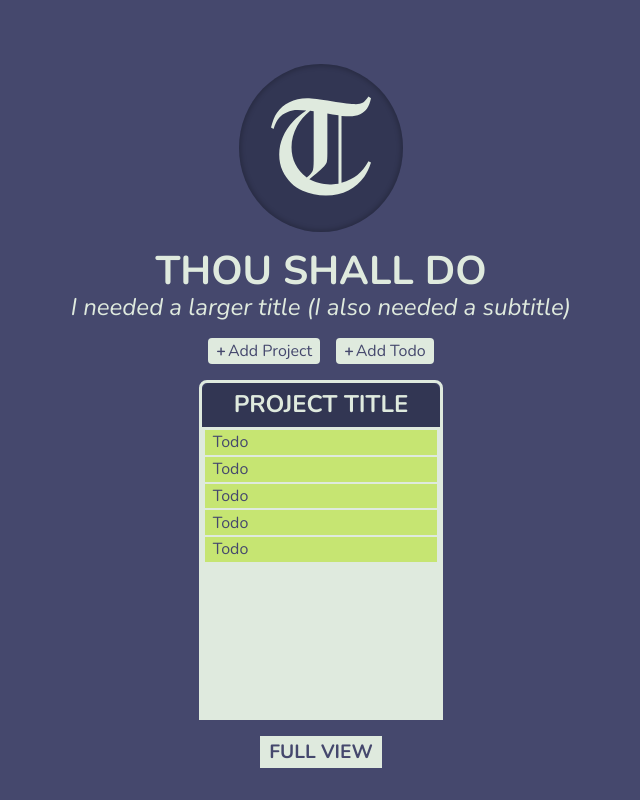
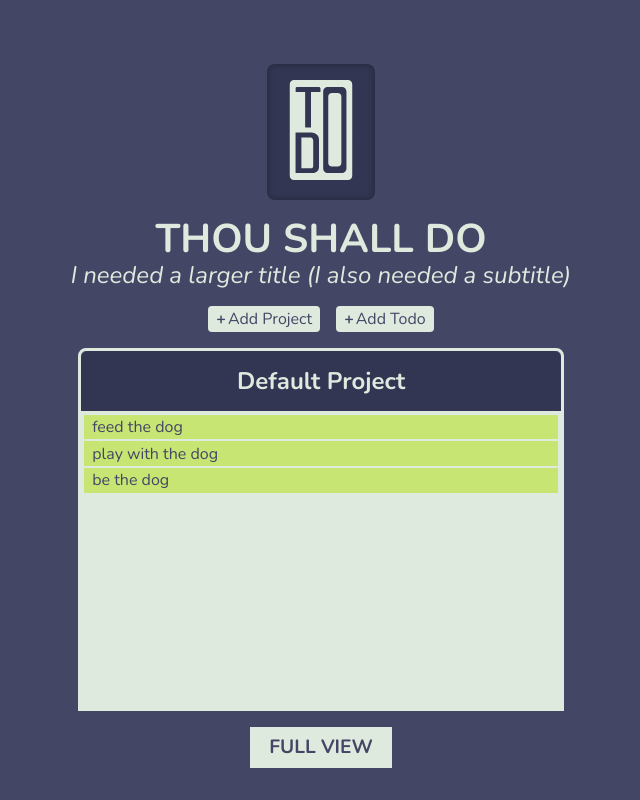
Before and after one commit to totocorvidoni/todo-vue, a Vue app: page / in a window 1280 px wide. Shown: the whole page, without its empty margins (319-959 px from the left). Built offline with nearby package versions, Linux system fonts and the light colour scheme.

Commit message:
Add new project button.

```diff
--- a/src/App.vue
+++ b/src/App.vue
@@ -43,4 +43,14 @@ body {
     filter: $little-shadow;
   }
 }
+
+.fade-enter-active,
+.fade-leave-active {
+  transition: $quick-ease;
+}
+
+.fade-enter,
+.fade-leave-to {
+  opacity: 0;
+}
 </style>
--- a/src/components/AddButton.vue
+++ b/src/components/AddButton.vue
@@ -16,7 +16,7 @@ export default {
 <style lang="scss">
 .add-button {
   display: flex;
-  padding: $button;
+  padding: $button-padding;
   background: $color5;
   color: $color1;
   border-radius: $little-radius;
--- a/src/scss/_variables.scss
+++ b/src/scss/_variables.scss
@@ -1,5 +1,5 @@
 // Colors
-$color1: rgb(69, 72, 109);
+$color1: rgb(67, 70, 101);
 $color1-dark: rgb(50, 54, 83);
 $color2: rgb(209, 90, 54);
 $color3: rgb(198, 229, 114);
@@ -11,6 +11,7 @@ $font-family: 'Nunito', Helvetica, Arial, sans-serif;
 
 // Transition
 $quick-ease: all 100ms ease;
+$regular-ease: all 300ms ease;
 
 // Transform
 
@@ -27,4 +28,4 @@ $regular-radius: 0.5em;
 
 // Padding
 
-$button: 0.25em 0.5em;
+$button-padding: 0.25em 0.5em;
--- a/src/store.js
+++ b/src/store.js
@@ -1,28 +1,50 @@
 import Vue from "vue";
 import Vuex from "vuex";
 import uuid from "uuid/v4";
-import { pull } from "lodash";
+import { pull, pick, isEmpty } from "lodash";
 
 Vue.use(Vuex);
 
 export default new Vuex.Store({
   state: {
-    projects: {},
-    todos: {},
-    activeProject: null,
-    activeTodo: null
+    projects: {
+      0: {
+        id: 0,
+        name: "Default Project",
+        todos: [0, 1, 3]
+      }
+    },
+    todos: {
+      0: {
+        name: "feed the dog"
+      },
+      1: {
+        name: "play with the dog"
+      },
+      2: {
+        name: "eat with the dog"
+      },
+      3: {
+        name: "be the dog"
+      }
+    },
+    activeProject: {
+      id: 0,
+      name: "Default Project",
+      todos: [0, 1, 3]
+    },
+    activeTodo: null,
+    mostRecentProject: null
   },
   mutations: {
-    addProject(state, payload) {
-      payload.data["id"] = uuid();
-      state.projects[payload.id] = {
+    addProject(state, project) {
+      state.projects = {
         ...state.projects,
-        [payload.id]: payload.data
+        [project.id]: project.data
       };
     },
-    addTodo(state, payload) {
-      payload.data["id"] = uuid();
-      state.todos[payload.id] = { ...state.todos, [payload.id]: payload.data };
+    addTodo(state, todo) {
+      state.todos = { ...state.todos, [todo.id]: todo.data };
     },
     addTodoToProject(state, payload) {
       state.projects[payload.projectId].todos.push(payload.todoId);
@@ -35,6 +57,12 @@ export default new Vuex.Store({
     },
     removeTodoFromProject(state, payload) {
       pull(state.projects[payload.projectId].todos, payload.todoId);
+    },
+    setActiveProject(state, id) {
+      state.activeProject = state.projects[id];
+    },
+    setActiveTodo(state, id) {
+      state.activeTodo = state.todos[id];
     },
     renameProject(state, payload) {
       state.projects[payload.projectId].name = payload.name;
@@ -66,7 +94,32 @@ export default new Vuex.Store({
     toggleTodo(state, payload) {
       state.todos[payload.todoId].completed = !state.todos[payload.todoId]
         .completed;
+    },
+    setMostRecentProject(state, id) {
+      state.mostRecentProject = id;
     }
   },
-  actions: {}
+  actions: {
+    addProject({ commit }, payload) {
+      const id = uuid();
+      const project = {
+        id: id,
+        data: {
+          id: id,
+          name: payload.name || "Unnamed Project",
+          todos: payload.todos || []
+        }
+      };
+      commit("addProject", project);
+      commit("setMostRecentProject", project.id);
+    }
+  },
+  getters: {
+    activeTodos(state) {
+      return pick(state.todos, state.activeProject.todos);
+    },
+    noActiveTodos(state) {
+      return isEmpty(state.activeProject.todos);
+    }
+  }
 });
--- a/src/views/Quick.vue
+++ b/src/views/Quick.vue
@@ -1,7 +1,7 @@
 <template>
   <div id="quick-view">
     <div class="logo">
-      <img src="@/assets/logo.svg" alt="A Gothic letter T">
+      <img src="@/assets/logo-todo.svg" alt="A Gothic letter T">
     </div>
     <h1 class="title">THOU SHALL DO</h1>
     <p class="subtitle">I needed a larger title (I also needed a subtitle)</p>
@@ -11,15 +11,34 @@
     </div>
     <main id="project">
       <div class="title-wrapper">
-        <h2>Project title</h2>
+        <transition name="fade" mode="out-in">
+          <form
+            name="new-project"
+            class="new-project"
+            v-if="addingProject"
+            @submit.prevent="submitProject"
+          >
+            <input
+              type="text"
+              v-model="newProject"
+              maxlength="30"
+              minlength="1"
+              placeholder="New Proyect"
+              ref="newProject"
+              @keyup.enter="submitProject"
+            >
+            <input type="submit" name="submitName" value="Create" class="button">
+          </form>
+          <h2 v-else>{{ activeProject.name }}</h2>
+        </transition>
       </div>
       <div class="todos">
-        <ul>
-          <li>Todo</li>
-          <li>Todo</li>
-          <li>Todo</li>
-          <li>Todo</li>
-          <li>Todo</li>
+        <div class="no-todos" v-if="noActiveTodos">
+          <img src="@/assets/faded-checkmark.svg" alt>
+          <p>There is nothing left To Do.</p>
+        </div>
+        <ul v-else>
+          <li v-for="todo in activeTodos" :key="todo.id">{{ todo.name }}</li>
         </ul>
       </div>
     </main>
@@ -28,6 +47,7 @@
 </template>
 
 <script>
+import { mapGetters } from "vuex";
 import AddButton from "@/components/AddButton.vue";
 
 export default {
@@ -35,13 +55,43 @@ export default {
   components: {
     AddButton
   },
+  data() {
+    return {
+      addingProject: false,
+      newProject: ""
+    };
+  },
+
   methods: {
     onAddProjectClick() {
-      console.log("a click has happend on project");
+      this.addingProject = true;
+      this.$nextTick(function() {
+        setTimeout(() => {
+          this.$refs.newProject.focus();
+        }, 700);
+      });
     },
 
     onAddTodoClick() {
       console.log("a click has happend on todo");
+    },
+
+    async submitProject() {
+      await this.$store.dispatch("addProject", {
+        name: this.newProject
+      });
+      this.$store.commit(
+        "setActiveProject",
+        this.$store.state.mostRecentProject
+      );
+      this.addingProject = false;
+    }
+  },
+
+  computed: {
+    ...mapGetters(["activeTodos", "noActiveTodos"]),
+    activeProject() {
+      return this.$store.state.activeProject;
     }
   }
 };
@@ -52,15 +102,15 @@ export default {
   display: grid;
   grid-gap: 1rem;
   justify-items: center;
-  grid-template-rows: auto auto auto auto 1fr auto;
+  grid-template-rows: auto auto auto auto minmax(240px, 1fr) auto;
   color: $color5;
   padding: 4rem 0 2rem;
   height: 100%;
 
   .logo {
     background: $color1-dark;
-    border-radius: 50%;
-    padding: 2rem;
+    border-radius: $regular-radius;
+    padding: 1rem 0.25rem;
     box-shadow: inset 0px 0px 5px 2px rgba(0, 0, 0, 0.2);
     img {
       height: 100px;
@@ -94,13 +144,77 @@ export default {
     border: 3px solid $color5;
     border-top-left-radius: $regular-radius;
     border-top-right-radius: $regular-radius;
+    transition: $regular-ease;
+
+    * {
+      transition: $regular-ease;
+    }
 
     .title-wrapper {
+      display: grid;
+      place-content: center;
       background: $color1-dark;
       border-top-left-radius: $regular-radius;
       border-top-right-radius: $regular-radius;
       padding: 0.5em 2em;
-      text-transform: uppercase;
+      text-align: center;
+      width: 480px;
+      height: 60px;
+    }
+
+    h2 {
+      line-height: 1.5em;
+    }
+
+    .new-project {
+      display: flex;
+      justify-content: center;
+
+      input[type="text"] {
+        display: block;
+        background: none;
+        border: none;
+        border-bottom: 2px solid $color5;
+        color: $color5;
+        font-size: 1.5em;
+        font-weight: 700;
+        text-align: center;
+        padding: 0 0.2em;
+        line-height: 1.5em;
+
+        &:focus {
+          outline: none;
+        }
+      }
+
+      input[type="submit"] {
+        background: $color5;
+        padding: $button-padding;
+        color: $color1;
+        font-weight: 700;
+        border-top-left-radius: $little-radius;
+        border-top-right-radius: $little-radius;
+      }
+    }
+
+    .no-todos {
+      display: grid;
+      justify-items: center;
+      align-content: center;
+      height: 100%;
+
+      img {
+        padding: 1.5em;
+        width: 30%;
+        height: auto;
+      }
+
+      p {
+        font-weight: 700;
+        font-size: 1.5em;
+        color: $color1;
+        opacity: 0.66;
+      }
     }
 
     .todos {
@@ -129,7 +243,7 @@ export default {
     color: $color1;
     font-size: 1.2em;
     font-weight: 700;
-    padding: $button;
+    padding: 0.5em 1em;
     text-decoration: none;
     text-transform: uppercase;
   }
```
Also changed, not shown: src/assets/faded-checkmark.svg (added), src/assets/logo-todo.svg (added).
